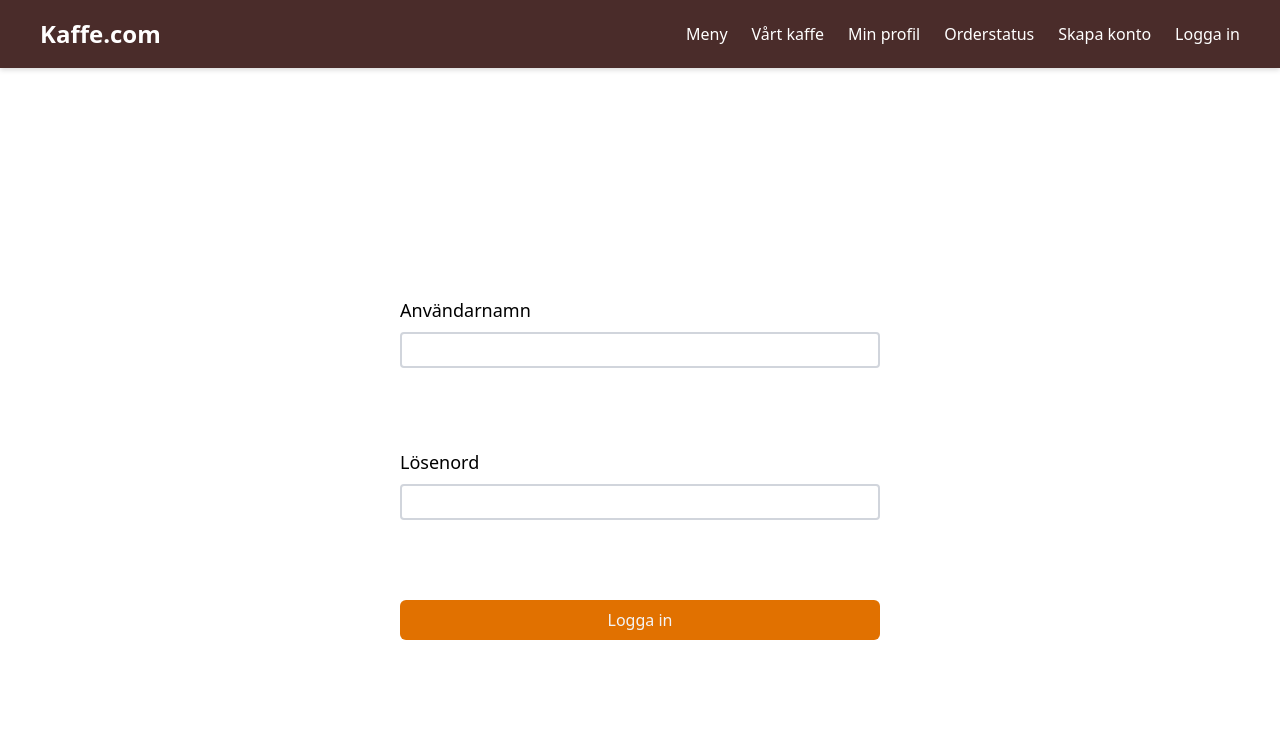
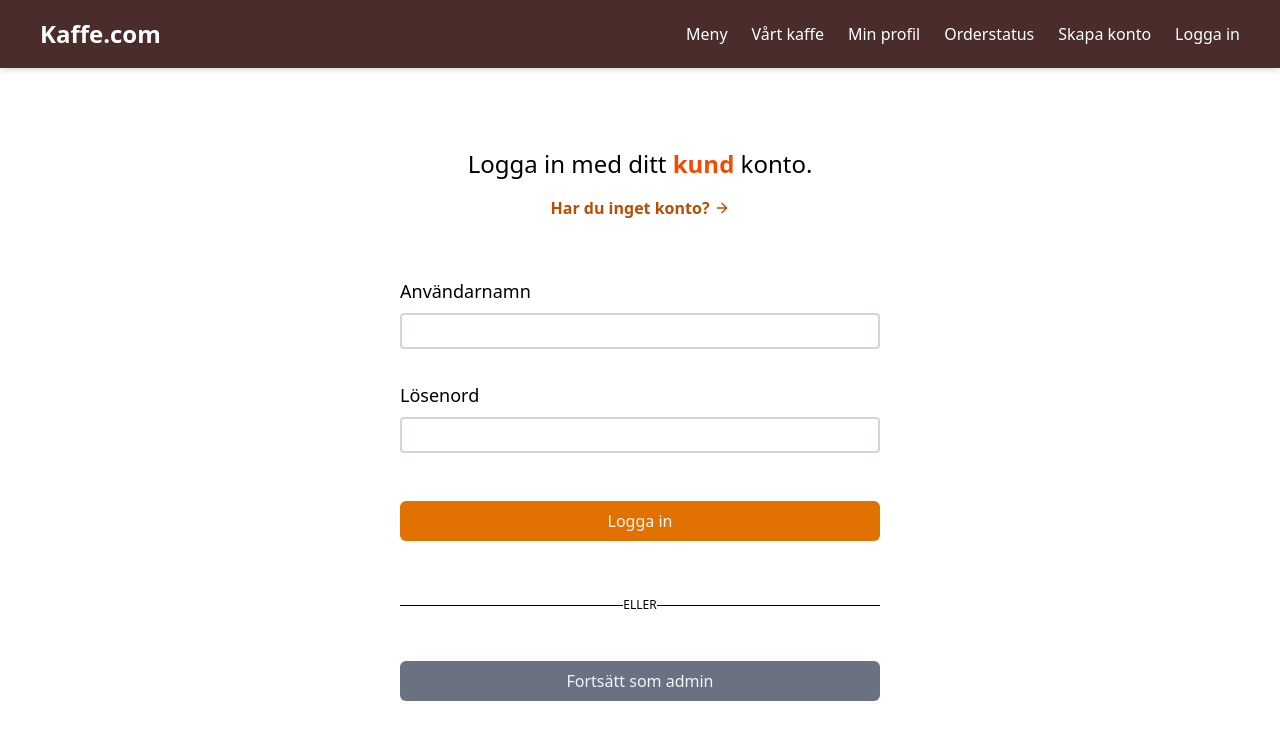
Before and after one commit to Team-Umea/AirbeanApi, a React (Vite) app in the folder client/airbeanclient/: page /login in a window 1280 px wide. Shown: the top 740 px of the page. Built offline with nearby package versions, Linux system fonts and the light colour scheme.

Commit message:
Modified login page to handle admin/user roles

```diff
--- a/client/airbeanclient/src/api/api.js
+++ b/client/airbeanclient/src/api/api.js
@@ -2,11 +2,14 @@ import axios from "axios";
 
 export const API_URL = "http://localhost:3000";
 
-export const login = async (data) => {
+export const login = async (data, role) => {
   try {
     await new Promise((resolve) => setTimeout(resolve, 1000));
 
-    const response = await axios.post(`${API_URL}/auth/login`, data);
+    const response = await axios.post(
+      `${API_URL}/auth/login?${role === "admin" ? "as=admin" : ""}`,
+      data
+    );
 
     return response.data.data;
   } catch (err) {
--- a/client/airbeanclient/src/components/btn/PrimaryButton.jsx
+++ b/client/airbeanclient/src/components/btn/PrimaryButton.jsx
@@ -1,10 +1,13 @@
 import { cn } from "../../lib/utitls";
 
-const PrimaryButton = ({ children, className }) => {
+const PrimaryButton = ({ type = "button", onClick, children, className, props }) => {
   return (
     <button
+      type={type}
+      onClick={onClick}
+      {...props}
       className={cn(
-        "py-2! px-6! flex justify-center items-center gap-x-4 rounded-md text-gray-100 w-full bg-amber-600 transition-all duration-200 ease cursor-pointer hover:opactiy-80",
+        "py-2! px-6! flex justify-center items-center gap-x-4 rounded-md text-gray-100 w-full bg-amber-600 transition-all duration-200 ease cursor-pointer hover:opacity-80",
         className
       )}>
       {children}
--- /dev/null
+++ b/client/airbeanclient/src/components/btn/SecondaryButton.jsx
@@ -0,0 +1,18 @@
+import { cn } from "../../lib/utitls";
+
+const SecondaryButton = ({ onClick, type = "button", children, className, props }) => {
+  return (
+    <button
+      type={type}
+      onClick={onClick}
+      {...props}
+      className={cn(
+        "py-2! px-6! flex justify-center items-center gap-x-4 rounded-md text-gray-100 w-full bg-gray-500 transition-all duration-200 ease cursor-pointer hover:opacity-80",
+        className
+      )}>
+      {children}
+    </button>
+  );
+};
+
+export default SecondaryButton;
--- a/client/airbeanclient/src/components/utils/Form.jsx
+++ b/client/airbeanclient/src/components/utils/Form.jsx
@@ -7,7 +7,7 @@ const Form = ({ onSubmit, children, className }) => {
   return (
     <form
       onSubmit={handleSubmit(onSubmit)}
-      className={cn("p-12! flex flex-col items-center gap-y-20 w-full rounded-md", className)}>
+      className={cn("p-12! flex flex-col items-center w-full rounded-md", className)}>
       {children}
     </form>
   );
--- a/client/airbeanclient/src/components/utils/FormInput.jsx
+++ b/client/airbeanclient/src/components/utils/FormInput.jsx
@@ -6,6 +6,7 @@ const FormInput = ({
   label,
   type = "text",
   placeholder = "",
+  className,
   classNameLabel,
   classNameInput,
 }) => {
@@ -17,7 +18,7 @@ const FormInput = ({
   const error = errors[name]?.message;
 
   return (
-    <div className="flex flex-col gap-y-2 w-full">
+    <div className={cn("flex flex-col gap-y-2 w-full", className)}>
       {label && (
         <label htmlFor={name} className={cn("font-medium text-lg", classNameLabel)}>
           {label}
--- a/client/airbeanclient/src/lib/utitls.js
+++ b/client/airbeanclient/src/lib/utitls.js
@@ -4,3 +4,5 @@ import { twMerge } from "tailwind-merge";
 export function cn(...inputs) {
   return twMerge(clsx(inputs));
 }
+
+export const getQueryParams = (location) => new URLSearchParams(location.search);
--- a/client/airbeanclient/src/pages/Login.jsx
+++ b/client/airbeanclient/src/pages/Login.jsx
@@ -8,8 +8,10 @@ import PrimaryButton from "../components/btn/PrimaryButton";
 import { useMutation } from "@tanstack/react-query";
 import { login } from "../api/api";
 import { toast } from "sonner";
-import { Loader2 } from "lucide-react";
-import { useNavigate } from "react-router-dom";
+import { ArrowRight, Loader2 } from "lucide-react";
+import { Link, useLocation, useNavigate } from "react-router-dom";
+import SecondaryButton from "../components/btn/SecondaryButton";
+import { getQueryParams } from "../lib/utitls";
 
 const loginSchema = z.object({
   username: z.string().nonempty("Användarnamn får inte vara tomt"),
@@ -17,6 +19,7 @@ const loginSchema = z.object({
 });
 
 const Login = () => {
+  const location = useLocation();
   const navigate = useNavigate();
   const formMehtods = useForm({ resolver: zodResolver(loginSchema) });
   const loginMutation = useMutation({
@@ -38,21 +41,49 @@ const Login = () => {
     },
   });
 
+  const role = getQueryParams(location).get("as");
+
   const { isPending } = loginMutation;
 
-  const onSubmit = (data) => loginMutation.mutate(data);
+  const onSubmit = (data) => loginMutation.mutate(data, role);
 
   return (
     <MaxWidthWrapper>
-      <div className="flex flex-col items-center justify-center min-h-screen">
+      <div className="mt-20! flex flex-col items-center justify-center">
+        <h1 className="text-2xl font-medium">
+          Logga in med ditt{" "}
+          <span className="text-orange-600 font-bold">{role === "admin" ? "admin" : "kund"}</span>{" "}
+          konto.
+        </h1>
+        <Link
+          to="/register"
+          className="mt-4! font-semibold border-b border-transparent transition-all duration-200 ease hover:border-amber-700 focus:border-amber-700 outline-none">
+          <span className="text-amber-700 flex items-center gap-x-1">
+            Har du inget konto? <ArrowRight className="h-4 w-4" />
+          </span>
+        </Link>
         <FormProvider {...formMehtods}>
           <Form onSubmit={onSubmit} className="max-w-xl">
-            <FormInput name="username" label="Användarnamn" />
-            <FormInput name="password" label="Lösenord" />
-            <PrimaryButton>
+            <FormInput name="username" label="Användarnamn" className="mt-2!" />
+            <FormInput name="password" type="password" label="Lösenord" className="mt-8!" />
+            <PrimaryButton type="submit" className="mt-12!" disabled={isPending}>
               Logga in
               {isPending && <Loader2 className="mr-2 h-4 w-4 animate-spin" />}
             </PrimaryButton>
+            <div className="relative w-full mt-14!">
+              <div aria-hidden="true" className="absolute inset-0 flex items-center">
+                <span className="w-full border-t" />
+              </div>
+              <div className="relative flex justify-center text-xs uppercase">
+                <span className="bg-white px-2 relative z-10">eller</span>
+              </div>
+            </div>
+            <SecondaryButton
+              onClick={() => navigate(role === "admin" ? "/login" : "/login?as=admin")}
+              className="mt-12!"
+              disabled={isPending}>
+              {role === "admin" ? "Fortsätt som kund" : "Fortsätt som admin"}
+            </SecondaryButton>
           </Form>
         </FormProvider>
       </div>
```
